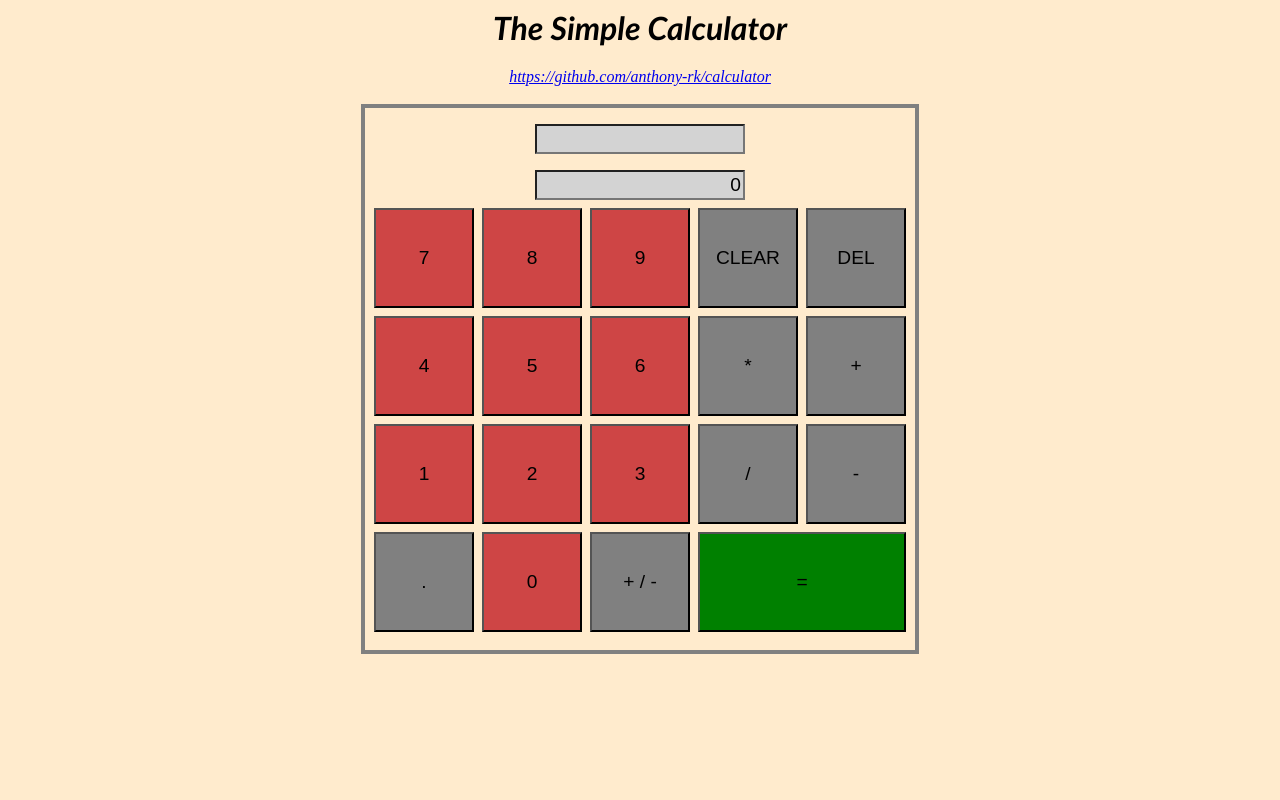
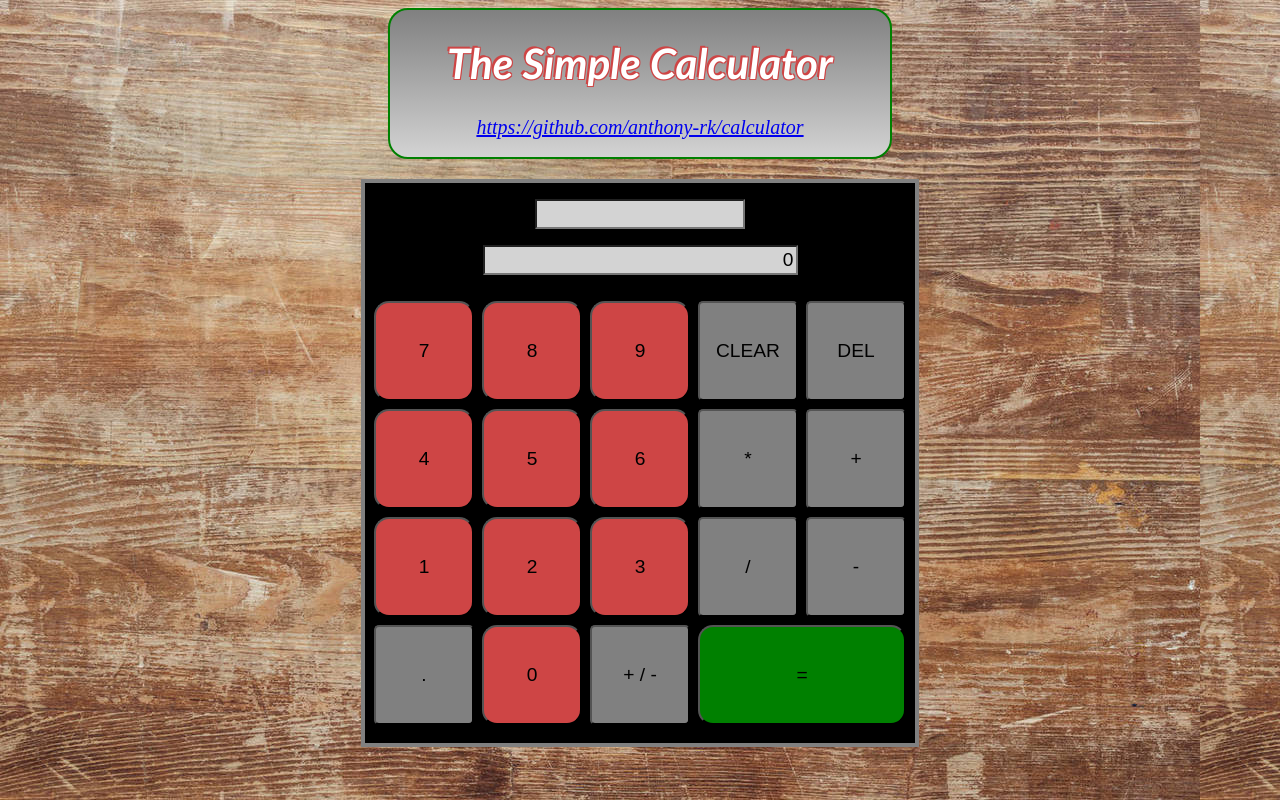
Before and after one commit to anthony-rk/calculator, a PHP site: page / in a window 1280 px wide. Run offline with PHP 8.4, Linux system fonts and the light colour scheme.

Commit message:
Updated CSS and index.html for stylisitc reasons

```diff
--- a/index.html
+++ b/index.html
@@ -6,15 +6,19 @@
     </head>
     </head>
     <body class="html-body">
-        <center><h1>The Simple Calculator</h1></center>
-        <center><a href="https://github.com/anthony-rk/calculator">https://github.com/anthony-rk/calculator</a></center>
-        <br>
+        <div class="header">
+            <center><h1>The Simple Calculator</h1></center>
+            <center><a href="https://github.com/anthony-rk/calculator">https://github.com/anthony-rk/calculator</a></center>
+            <br>
+        </div>
         <div class="calculator-outline">
             <div class="input-box">
                 <form action="scripts/main.js"></form>
                     <input type="text" id="calculator-input-history" name="history" value=''>
                 <form action="scripts/main.js"></form>
                     <input type="text" id="calculator-input" name="output" value='0'>
+                    <br>
+                    <br>
             </div>
             <div class="calculator-keys-container">
                 <button class="calculator-keys" id="key-7">7</button>
--- a/styles/styles.css
+++ b/styles/styles.css
@@ -1,17 +1,36 @@
 .html-body {
-    background-color: blanchedalmond;
+    background:url(../images/wood_desk.jpg);
+}
 
-    /* background:url(../assets/lectureHall.jpeg);   */
+.header {
+    /* background-color: lightgrey; */
+    background-image: linear-gradient(gray, lightgray);
 
+    width: 500px;
+    margin: 0 auto;
+    margin-bottom: 20px;
+    border-radius: 20px;
+    border: solid 2px green;
 }
 
 h1 {
     font-family: 'Trebuchet MS', 'Lucida Sans Unicode', 'Lucida Grande', 'Lucida Sans', Arial, sans-serif;
     font-style: italic;
+    font-size: 42px;
+    color: white;
+    text-shadow: -1px 1px 0 rgb(206, 69, 69),
+                    1px 1px 0 rgb(206, 69, 69),
+                    1px -1px 0 rgb(206, 69, 69),
+                    -2px -2px 0 rgb(206, 69, 69);
+    /* text-shadow: -1px 1px 0 #000,
+                  1px 1px 0 #000,
+                  1px -1px 0 #000,
+                  -2px -2px 0 #000; */
 }
 
 a {
     font-style: italic;
+    font-size: 20px;
 }
 
 a:hover {
@@ -27,6 +46,7 @@ button:hover {
 .calculator-outline {
     border: solid gray;
     border-width: 4px;
+    background-color: black;
     width: 550px;
     margin: 0 auto;
 }
@@ -37,7 +57,8 @@ button:hover {
 }
 
 #calculator-input {
-    width: 210px;
+    /* width: 210px; */
+    width: 315px;
     height: 30px;
     text-align: right;
     font-size: larger;
@@ -55,8 +76,8 @@ button:hover {
 .calculator-keys-container {
     text-align: center;
 }
+
 .calculator-keys {
-    /* background-color: lightgray; */
     background-color: rgb(206, 69, 69);
     font-size: larger;
     width: 100;
@@ -64,6 +85,7 @@ button:hover {
     margin-top: 8px;
     margin-left: 2px;
     margin-right: 2px;
+    border-radius: 15px;
 }
 
 .operator-keys {
@@ -74,9 +96,11 @@ button:hover {
     margin-top: 8px;
     margin-left: 2px;
     margin-right: 2px;
+    border-radius: 5px;
 }
 
 #key-EQUALS {
     width: 208;
     background-color: green;
+    border-radius: 15px;
 }
```
Also changed, not shown: images/wood_desk.jpg (added).
